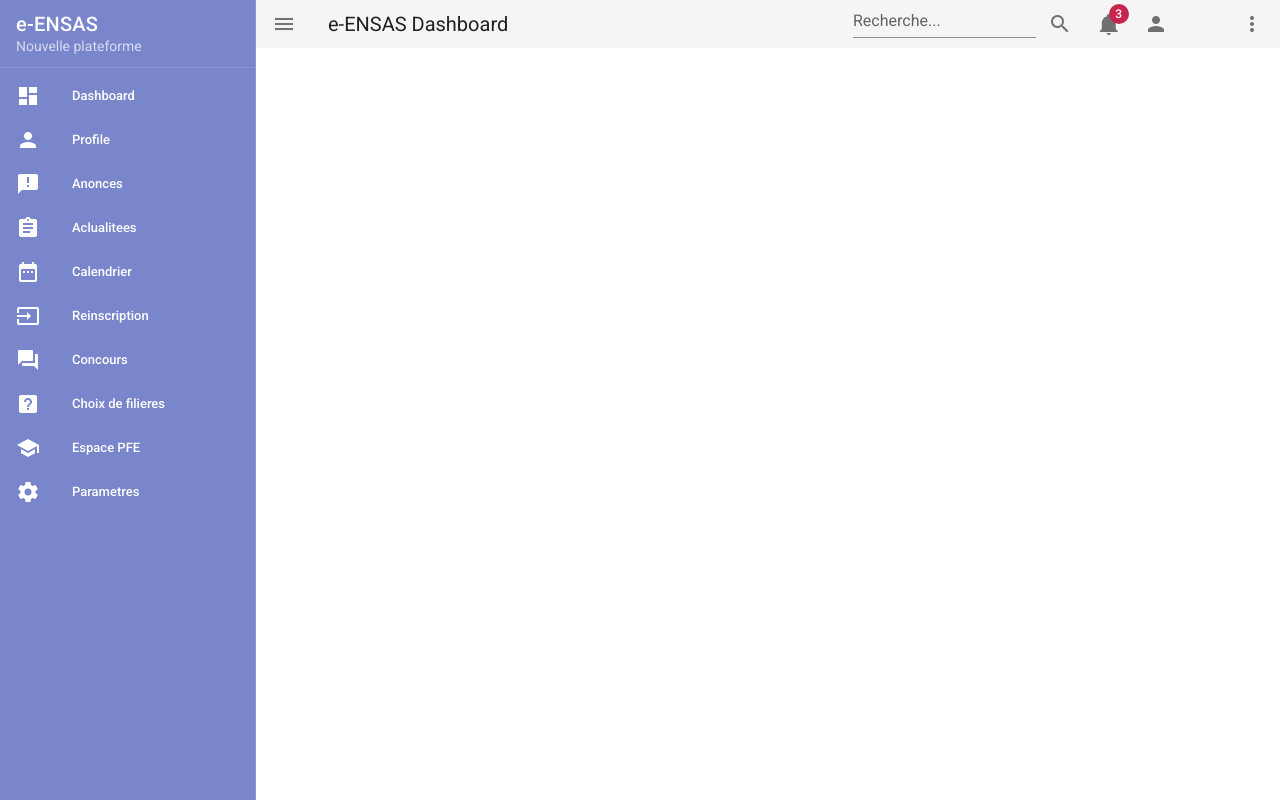
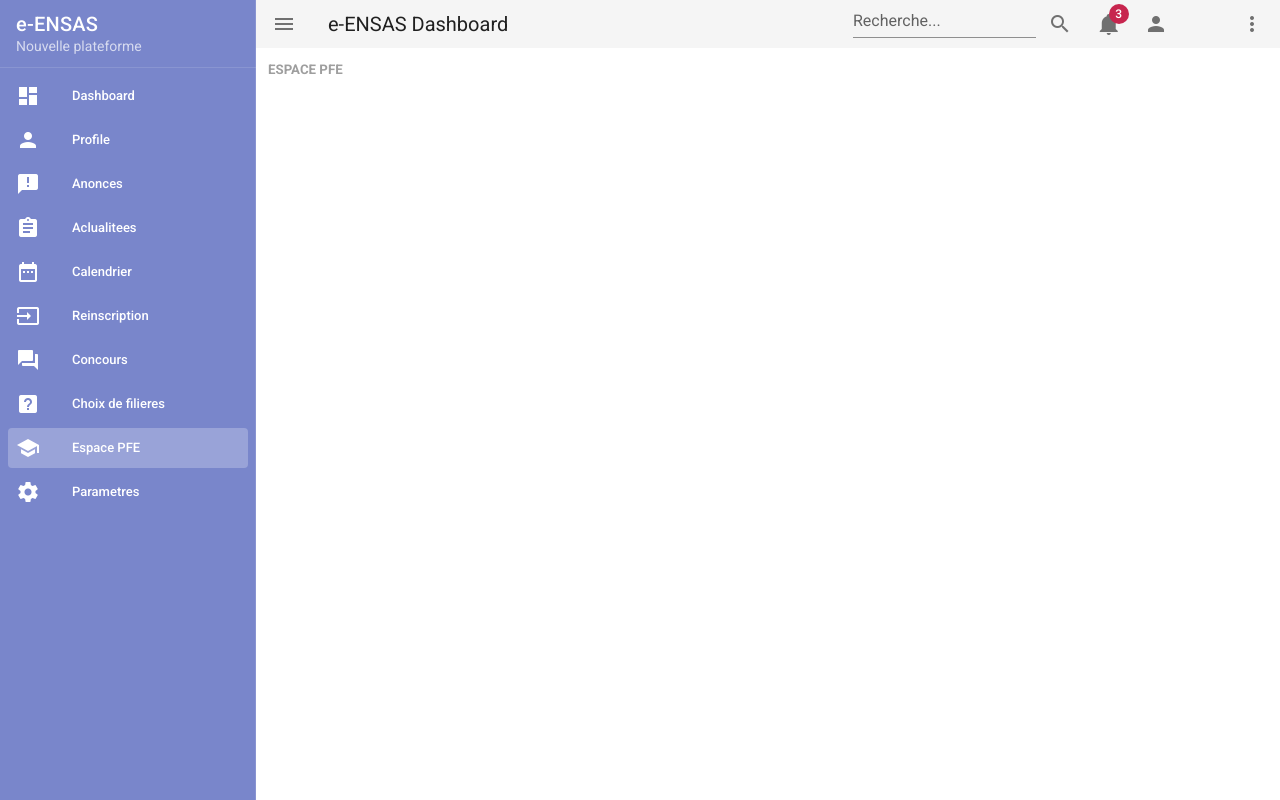
Before and after one commit to hoummani/ENSAS-Website, a Vue app in the folder admin/: page /pfe in a window 1280 px wide. Built offline with nearby package versions, Linux system fonts and the light colour scheme; some icons are missing.

Commit message:
adding pfe space

```diff
--- a/admin/src/components/core/Drawer.vue
+++ b/admin/src/components/core/Drawer.vue
@@ -100,7 +100,7 @@ export default {
           icon: "mdi-help-box",
           url: "/choix_filieres"
         },
-        { title: "Espace PFE", icon: "school", url: null },
+        { title: "Espace PFE", icon: "school", url: "/pfe" },
         { title: "Parametres", icon: "settings", url: null }
       ],
       right: null,
--- a/admin/src/router.js
+++ b/admin/src/router.js
@@ -11,6 +11,7 @@ import Calendar from "./views/Calendar.vue";
 import Reinscription from "./views/Reinscription.vue";
 import Concours from "./views/Concours.vue";
 import ChoixFilieres from "./views/ChoixFilieres.vue";
+import PFE from "./views/PFE.vue";
 
 Vue.use(Router);
 
@@ -72,6 +73,11 @@ export default new Router({
       path: "/choix_filieres",
       name: "choixFilieres",
       component: ChoixFilieres
+    },
+    {
+      path: "/pfe",
+      name: "pfe",
+      component: PFE
     }
   ]
 });
--- /dev/null
+++ b/admin/src/views/PFE.vue
@@ -0,0 +1,16 @@
+<template>
+  <div>
+    <h5 class="subheading text-uppercase grey--text">Espace PFE</h5>
+    <div></div>
+  </div>
+</template>
+
+<script>
+export default {
+  data() {
+    return {
+
+    }
+  },
+}
+</script>
```
